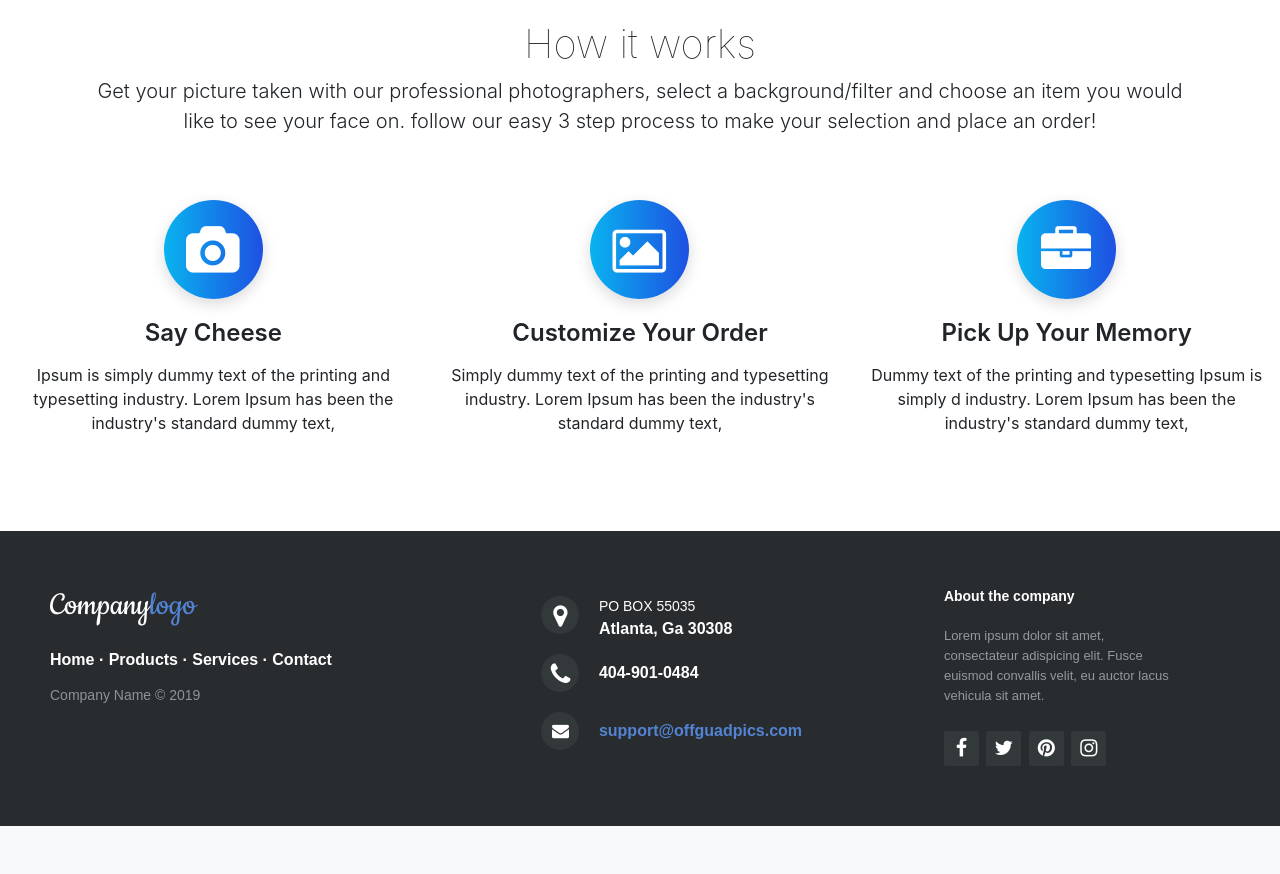
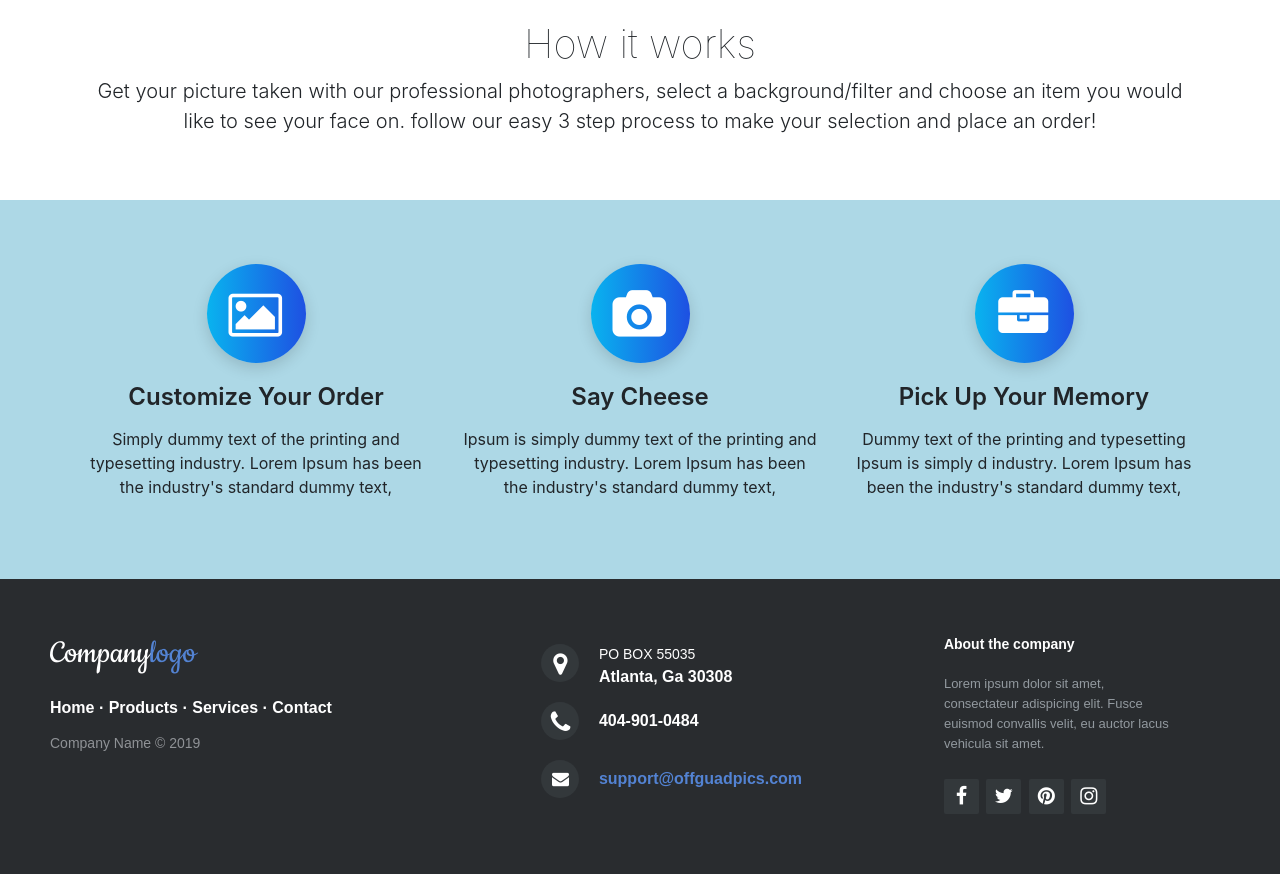
Before and after one commit to EltechAdmin/offguardESFNA, a PHP site: page / in a window 1280 px wide. Shown: the part 973-1847 px from the top of the page. Before the commit the page ends 1799 px from the top, so only its background shows below. Run offline with PHP 8.4, Linux system fonts and the light colour scheme; some libraries are stand-ins or nearby versions.

Commit message:
small updates

```diff
--- a/css/sections.css
+++ b/css/sections.css
@@ -85,9 +85,8 @@ body {
   width: 100%;
   text-align: left;
   font: bold 16px sans-serif;
-
   padding: 55px 50px;
-  margin-top: 80px;
+  /*margin-top: 80px;*/
 }
 
 .footer-distributed .footer-left,
@@ -249,8 +248,7 @@ body {
 /*//////////////////////////////////////////////////indecators////////////////////////////////////*/
 .carousel-indicators{
     position: relative;
-    /* margin-top: 1%; */
-    top: 350px;
+    top: 410px;
 
 
 }
@@ -359,6 +357,8 @@ margin-top: 1.75%;
     display: flex;
     -ms-flex-wrap: wrap;
     flex-wrap: wrap;
+    background-color: lightblue;
+    padding: 5%;
 
 }
 .col-sm-12 {
@@ -476,3 +476,13 @@ h4 {
     position: relative;
     left: 12%;
 }
+
+
+
+
+/*
+    background-image: url(https://s3.us-east-2.amazonaws.com/offguard/banner.png);
+    background-repeat: no-repeat;
+
+
+*/
--- a/index.php
+++ b/index.php
@@ -161,6 +161,16 @@ function topFunction() {
 </section>
 
 <div class="howitworks">
+<div class="col-sm-12 col-md-4 col-lg-4 re-mt-30">
+<div class="iq-Work-box text-center">
+<div class="Work-icon">
+<i aria-hidden="true" class="step2"></i>
+<div class="line"></div>
+</div>
+<h4 class="iq-tw-6 iq-mt-20 iq-mb-15">Customize Your Order</h4>
+<p>Simply dummy text of the printing and typesetting industry. Lorem Ipsum has been the industry's standard dummy text,</p>
+</div>
+</div>
 <div class="col-sm-12 col-md-4 col-lg-4">
 <div class="iq-Work-box text-center">
 <div class="Work-icon">
@@ -169,16 +179,6 @@ function topFunction() {
 </div>
 <h4 class="iq-tw-6 iq-mt-20 iq-mb-15">Say Cheese</h4>
 <p>Ipsum is simply dummy text of the printing and typesetting industry. Lorem Ipsum has been the industry's standard dummy text,</p>
-</div>
-</div>
-<div class="col-sm-12 col-md-4 col-lg-4 re-mt-30">
-<div class="iq-Work-box text-center">
-<div class="Work-icon">
-<i aria-hidden="true" class="step2"></i>
-<div class="line"></div>
-</div>
-<h4 class="iq-tw-6 iq-mt-20 iq-mb-15">Customize Your Order</h4>
-<p>Simply dummy text of the printing and typesetting industry. Lorem Ipsum has been the industry's standard dummy text,</p>
 </div>
 </div>
 <div class="col-sm-12 col-md-4 col-lg-4 re-mt-30">
```
